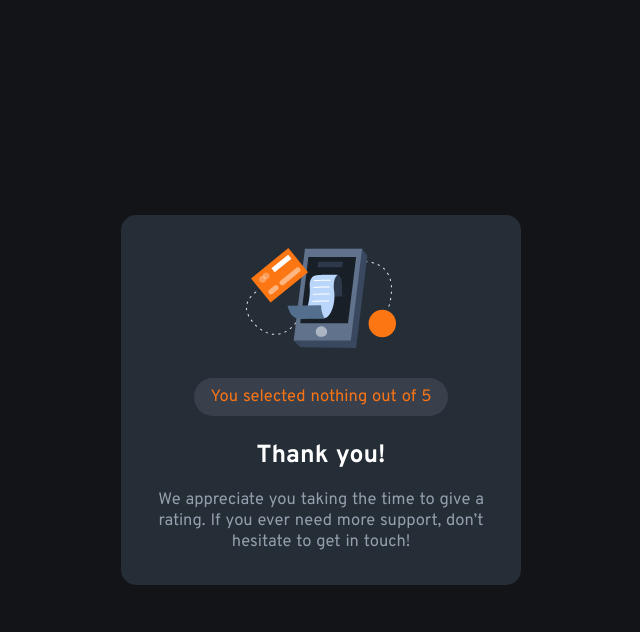
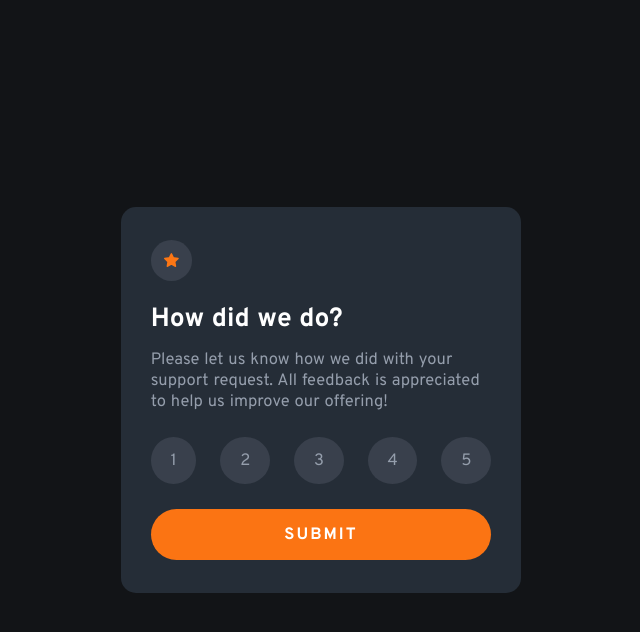
Before and after one commit to viraj308/Interactive-rating-component, a plain HTML site: page index.html in a window 1280 px wide. Both pictures are taken after a click on the link "SUBMIT". Shown: the whole page, without its empty margins (319-959 px from the left). Drawn offline with Linux system fonts and the light colour scheme.

Commit message:
added the validation feature

```diff
--- a/index.html
+++ b/index.html
@@ -34,7 +34,7 @@
           <a class="num" id="num5" onclick="placeNumber(5, 'num5')">5</a>
         </div>
         <div class="button">
-          <a href="#" class="btn" onclick="swapCard();">Submit</a>
+          <a href="#" class="btn" onclick="call();">Submit</a>
         </div>
       </div>
       <div class="component2" id="component2">
@@ -46,7 +46,7 @@
         </div>
         <div class="content">
           <p class="selection-text">
-            You selected<span id="number"> nothing </span>out of 5
+            You selected<span id="number"></span>out of 5
           </p>
           <h1 class="thank-you">Thank you!</h1>
           <p class="thank-text">
--- a/script.js
+++ b/script.js
@@ -1,3 +1,12 @@
+function call() {
+  var element = document.getElementById("number");
+  if (element.innerHTML === "") {
+    alert("Please select a ranting number");
+  } else {
+    swapCard();
+  }
+}
+
 function swapCard() {
   document.getElementById("component1").className += " hidden";
   document.getElementById("component2").className += " visible";
```
